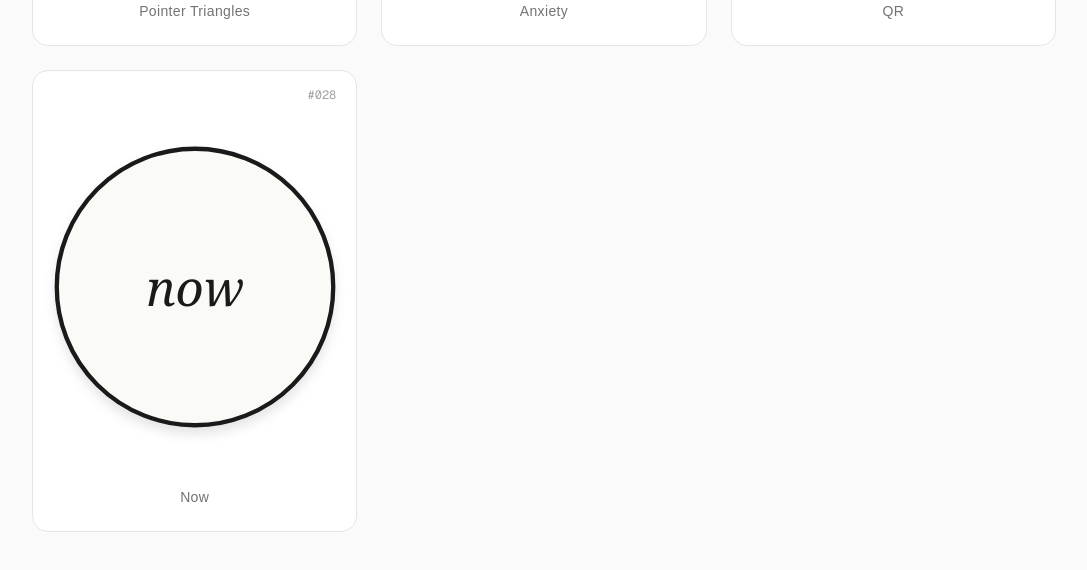
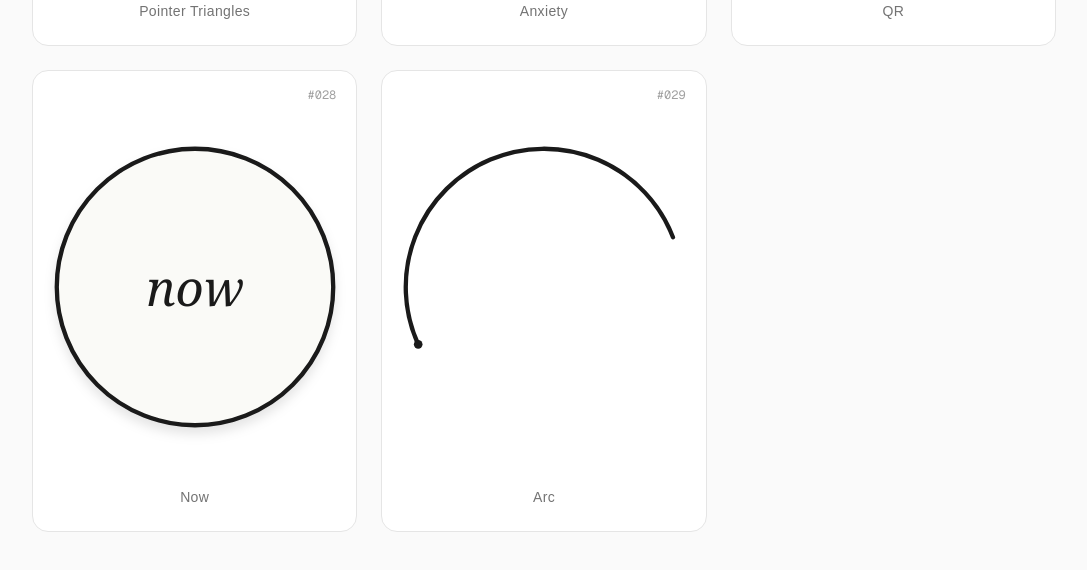
Before and after one commit to qing4132/clocks, a Next.js app: page / in a window 1280 px wide. Shown: the part 4400-4970 px from the top of the page, without its empty margins (96-1183 px from the left). Built offline with nearby package versions, Linux system fonts and the light colour scheme; no server answers.

Commit message:
Add Arc clock (#029)

```diff
--- /dev/null
+++ b/src/clocks/arc/ArcClock.tsx
@@ -0,0 +1,61 @@
+"use client";
+
+import { useWallClock } from "../useWallClock";
+
+// 时针点与弧线所在的轨道半径——正好落在原表盘黑框的位置（盘面半径 96）。
+const R = 96;
+// 时针点的大小（随弧线加粗对应放大）。
+const DOT = 3;
+
+// 极坐标 → 直角坐标：0° 在正上方（12 点），顺时针，与 #001 一致。
+function dot(angleDeg: number) {
+  const a = ((angleDeg - 90) * Math.PI) / 180;
+  return {
+    x: Math.round(Math.cos(a) * R * 1000) / 1000,
+    y: Math.round(Math.sin(a) * R * 1000) / 1000,
+  };
+}
+
+export default function ArcClock() {
+  const now = useWallClock(1000);
+
+  const h = now ? now.getHours() % 12 : 0;
+  const m = now ? now.getMinutes() : 0;
+  const s = now ? now.getSeconds() : 0;
+
+  // 角度算法照搬 #001。
+  const minuteAngle = m * 6 + s * 0.1;
+  const hourAngle = h * 30 + m * 0.5;
+
+  const hourDot = dot(hourAngle);
+  const minuteDot = dot(minuteAngle);
+
+  // 从时针点顺时针扫到分针点的夹角（0–360）。
+  const sweep = (((minuteAngle - hourAngle) % 360) + 360) % 360;
+  const largeArc = sweep > 180 ? 1 : 0;
+  // sweep-flag=1 在 y 轴向下的 SVG 坐标系里即“视觉顺时针”。
+  const arcPath = `M ${hourDot.x} ${hourDot.y} A ${R} ${R} 0 ${largeArc} 1 ${minuteDot.x} ${minuteDot.y}`;
+
+  return (
+    <svg
+      viewBox="-100 -100 200 200"
+      className="w-72 h-72 sm:w-96 sm:h-96"
+      role="img"
+      aria-label="Arc clock"
+    >
+      {/* 只在挂载后渲染，避免画出一个错误的初始时刻 */}
+      {now && (
+        <>
+          <path
+            d={arcPath}
+            fill="none"
+            stroke="#1a1a1a"
+            strokeWidth="3"
+            strokeLinecap="round"
+          />
+          <circle cx={hourDot.x} cy={hourDot.y} r={DOT} fill="#1a1a1a" />
+        </>
+      )}
+    </svg>
+  );
+}
--- a/src/clocks/registry.ts
+++ b/src/clocks/registry.ts
@@ -29,6 +29,7 @@ import PointerTrianglesClock from "./pointer-triangles/PointerTrianglesClock";
 import AnxietyClock from "./anxiety/AnxietyClock";
 import QRClock from "./qr/QRClock";
 import NowClock from "./now/NowClock";
+import ArcClock from "./arc/ArcClock";
 
 export type ClockEntry = {
   slug: string;
@@ -253,6 +254,14 @@ export const clocks: ClockEntry[] = [
       "对抗 #026 的焦虑钟：它不显示时、分、秒，也不提供任何可计算的进度，只把全部表盘留给一个词——now。",
     Component: NowClock,
   },
+  {
+    slug: "arc",
+    name: "弧线",
+    nameEn: "Arc",
+    description:
+      "从 #001 的圆盘只留下一道弧。弧的起点是一个走时的小黑点——时针；它顺时针扫到分针所在的位置，于是这段弧的长短，正是此刻时与分之间的距离。没有表盘也没有刻度，你读的不再是两根针各自指向哪里，而是它们彼此相距多远：弧将合拢时，时分将要重合；弧张到将满一圈时，它们正隔得最远。",
+    Component: ArcClock,
+  },
 ];
 
 export function getClock(slug: string): ClockEntry | undefined {
```
